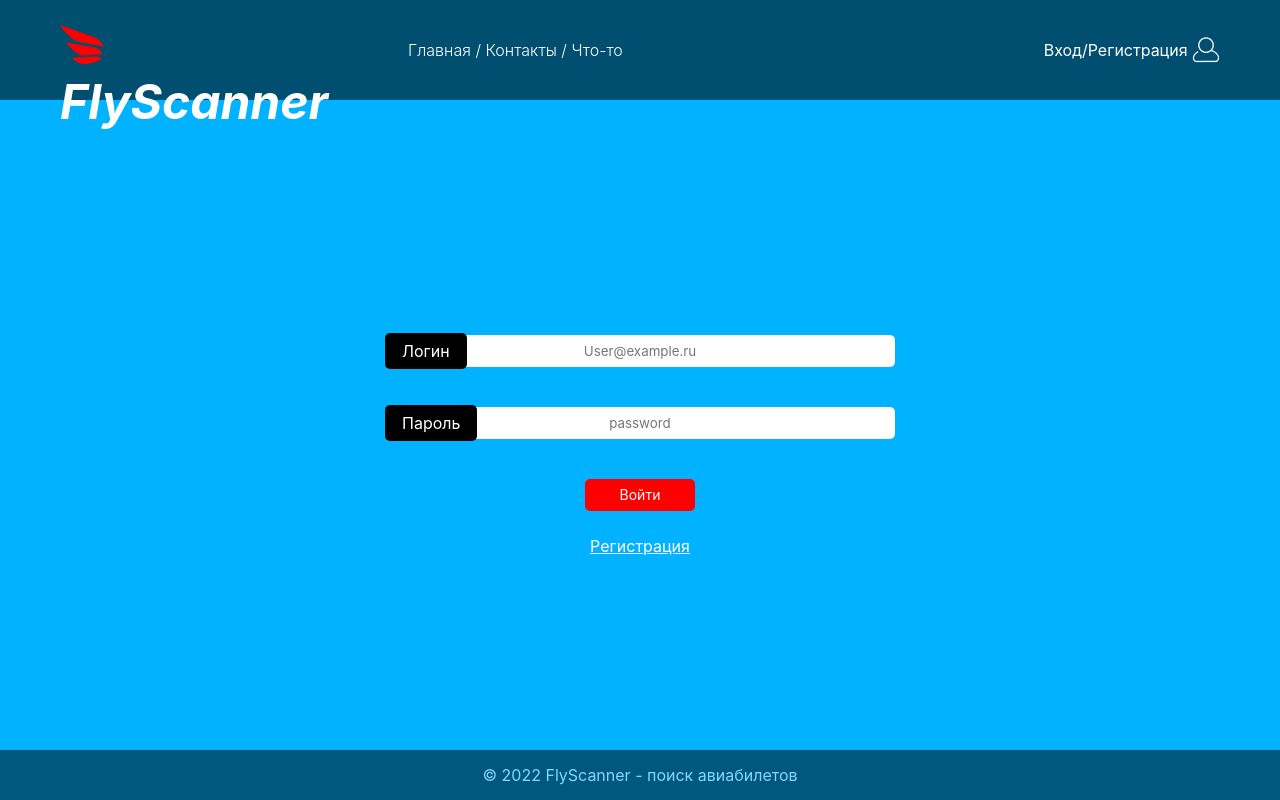
After one commit to forthe94/celestial_annunciator, a Django app: page /login/ in a window 1280 px wide. The commit adds this page. Run offline with Django 4.2, Linux system fonts and the light colour scheme.

Commit message:
Added the registration and the login pages

```diff
--- a/celestial_annucator/urls.py
+++ b/celestial_annucator/urls.py
@@ -16,9 +16,11 @@ Including another URLconf
 from django.contrib import admin
 from django.urls import path
 
-from celestial_annucator.views import index
+from celestial_annucator.views import index, login, registration
 
 urlpatterns = [
     path('admin/', admin.site.urls),
-    path('', index, name="index")
+    path('', index, name="index"),
+    path('login/', login, name="login"),
+    path('registration/', registration, name="registration"),
 ]
--- a/celestial_annucator/views.py
+++ b/celestial_annucator/views.py
@@ -4,3 +4,11 @@ from django.shortcuts import render
 def index(request):
     context = {'title': 'FlyScanner - поиск авиабилетов'}
     return render(request, 'celestial_annucator/main.html', context)
+
+def login(request):
+    context = {'title': 'FlyScanner - Вход'}
+    return render(request, 'celestial_annucator/login.html', context)
+
+def registration(request):
+    context = {'title': 'FlyScanner - Вход'}
+    return render(request, 'celestial_annucator/registration.html', context)
--- /dev/null
+++ b/static/css/login.css
@@ -0,0 +1,62 @@
+body {
+    background-image: none;
+}
+main {
+    padding: 0;
+    display: flex;
+    align-items: center;
+    justify-content: center;
+}
+
+form {
+    padding: 0 60px;
+    max-width: 510px;
+    display: flex;
+    flex-direction: column;
+}
+
+form div {
+    margin-top: 20px;
+}
+
+form a {
+    margin-top: 25px;
+    color: white;
+    text-align: center;
+}
+
+form a:visited {
+    color: white;
+}
+
+form a:hover {
+    color: grey;
+}
+
+input, label {
+    border-radius: 5px;
+    border: none;
+    height: 32px;
+
+}
+
+input {
+    text-align: center;
+}
+
+label {
+    padding: 8px 17px;
+    position: relative;
+    top: 26px;
+    background: black;
+    color: white;
+}
+
+input[type="submit"] {
+    margin-top: 20px;
+}
+
+.div_login_submit {
+    display: flex;
+    justify-content: center;
+}
--- a/static/css/style.css
+++ b/static/css/style.css
@@ -91,6 +91,12 @@ footer p {
     color: white;
 }
 
+.login {
+    display: flex;
+    align-items: center;
+    flex: 0;
+}
+
 .login a {
     display: flex;
     align-items: center;
@@ -171,7 +177,7 @@ footer p {
     margin-top: 5px;
 }
 
-.search_form input[type="submit"]{
+input[type="submit"]{
     width: auto;
     padding: 5px 35px;
     border: none;
--- a/templates/celestial_annucator/base.html
+++ b/templates/celestial_annucator/base.html
@@ -11,8 +11,8 @@
     <meta name="author" content=""/>
 
     <title>{{ title }}</title>
-
     <link rel="stylesheet" href="{% static 'css/style.css' %}">
+    {% block css %} {% endblock %}
 
 </head>
 <body>
--- a/templates/celestial_annucator/includes/header.html
+++ b/templates/celestial_annucator/includes/header.html
@@ -9,6 +9,6 @@
         <a href="/">Что-то</a>
     </div>
     <div class="login">
-        <a href="/registration">Вход \ Регистрация &nbsp; <img src={% static "img/Login.png" %}></a>
+        <a href="/login">Вход</a> / <a href="/registration">Регистрация</a> &nbsp; <img src={% static "img/Login.png" %}>
     </div>
 </header>
--- /dev/null
+++ b/templates/celestial_annucator/login.html
@@ -0,0 +1,28 @@
+{% extends "celestial_annucator/base.html"%}
+{% load static %}
+
+{% block css %}
+<link href="{% static 'css/login.css' %}" rel="stylesheet">
+{% endblock %}
+
+{% block content%}
+<main>
+    <form>
+        <div>
+            <label>Логин</label>
+            <input type="text"
+                   placeholder="User@example.ru">
+        </div>
+        <div>
+            <label>Пароль</label>
+            <input type="password" placeholder="password">
+        </div>
+        <div class="div_login_submit" >
+        <input type="submit" value="Войти">
+        </div>
+
+            <a href="/registration">Регистрация</a>
+
+    </form>
+</main>
+{% endblock %}
```
Also changed, not shown: static/css/registration.css (added, +62 -0 lines), templates/celestial_annucator/registration.html (added, +28 -0 lines).
